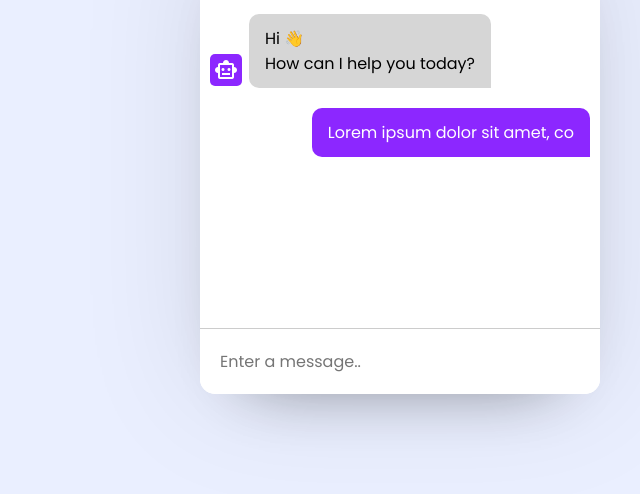
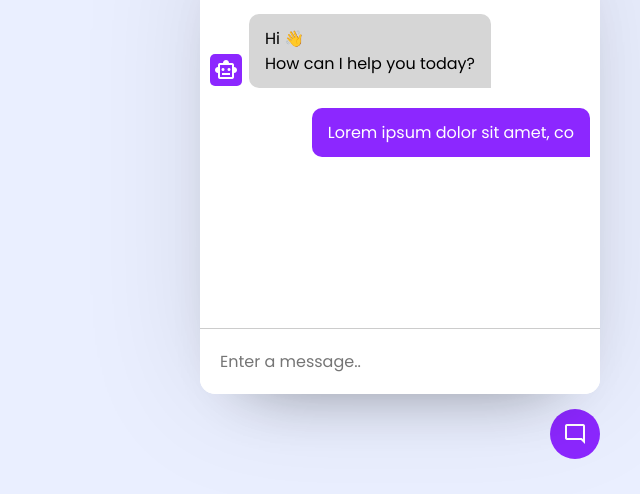
Before and after one commit to KavaliouAlexandr/ChatBotJS-PR3, a website: page src/index.html in a window 1280 px wide. Shown: the part 306-800 px from the top of the page, without its empty margins (640-1280 px from the left). Drawn offline with nearby package versions, Linux system fonts and the light colour scheme.

Commit message:
chatbot-toggler

```diff
--- a/src/index.html
+++ b/src/index.html
@@ -8,6 +8,14 @@
     <title>Chat Bot</title>
 </head>
 <body>
+    <button class="chatbot-toggler">
+        <span class="material-symbols-outlined">
+            mode_comment
+            </span>
+            <span class="material-symbols-outlined">
+            close
+            </span>
+    </button>
     <div class="chatbot">
     <header>
         <h2>Chatbot</h2>
--- a/src/style.css
+++ b/src/style.css
@@ -8,6 +8,31 @@
 
 body {
     background-color: rgb(234, 239, 255);
+}
+
+.chatbot-toggler {
+    position: fixed;
+    right: 40px;
+    bottom: 35px;
+    height: 50px;
+    width: 50px;
+    display: flex;
+    align-items: center;
+    justify-content: center;
+    background:rgb(140, 39, 255);
+    color: white;
+    border:none;
+    border-radius: 50%;
+    cursor: pointer;
+
+}
+
+.chatbot-toggler span {
+    position: absolute;
+}
+
+.chatbot-toggler span:last-child {
+    opacity: 0;
 }
 
 .chatbot {
```
